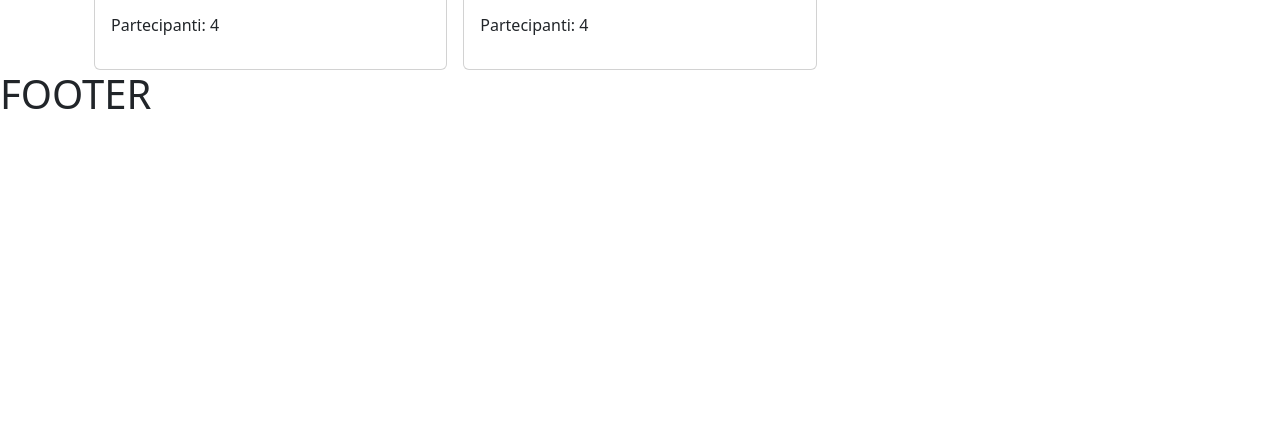
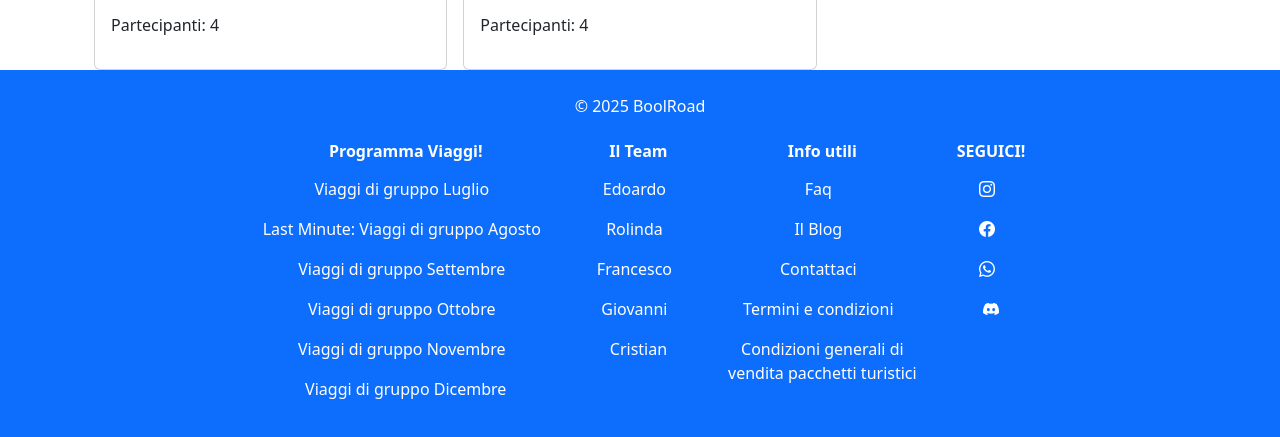
Before and after one commit to edoardolova/BooRoad-travel, a React (Vite) app: page / in a window 1280 px wide. Shown: the part 1427-1864 px from the top of the page. Before the commit the page ends 1553 px from the top, so only its background shows below. Built offline with nearby package versions, Linux system fonts and the light colour scheme.

Commit message:
added footer with information about the site

```diff
--- a/src/components/Footer.jsx
+++ b/src/components/Footer.jsx
@@ -1,7 +1,125 @@
-export default function Footer(){
-    return(
+export default function Footer() {
+    return (
         <>
-            <h1>FOOTER</h1>
+            <footer className="bg-primary text-white text-center py-4 mt-auto">
+                <div className="container">
+                    <p className="mb-0">&copy; {new Date().getFullYear()} BoolRoad</p>
+                    <div className="d-flex justify-content-md-center">
+                        <ul className="list-inline mt-2 d-flex flex-column p-3 ">
+                            <h6><strong>Programma Viaggi!</strong></h6>
+                            <li className="list-inline-item p-2">
+                                <a href="/privacy" className="text-white text-decoration-none">
+                                    Viaggi di gruppo Luglio
+                                </a>
+                            </li>
+                            <li className="list-inline-item p-2">
+                                <a href="/privacy" className="text-white text-decoration-none">
+                                    Last Minute: Viaggi di gruppo Agosto
+                                </a>
+                            </li>
+                            <li className="list-inline-item p-2">
+                                <a href="/privacy" className="text-white text-decoration-none">
+                                    Viaggi di gruppo Settembre
+                                </a>
+                            </li>
+                            <li className="list-inline-item p-2">
+                                <a href="/privacy" className="text-white text-decoration-none">
+                                    Viaggi di gruppo Ottobre
+                                </a>
+                            </li>
+                            <li className="list-inline-item p-2">
+                                <a href="/privacy" className="text-white text-decoration-none">
+                                    Viaggi di gruppo Novembre
+                                </a>
+                            </li>
+                            <li className="list-inline-item p-2">
+                                <a href="/privacy" className="text-white text-decoration-none">
+                                    Viaggi di gruppo Dicembre
+                                </a>
+                            </li>
+                        </ul>
+                        <ul className="list-inline mt-2 d-flex flex-column p-3 ">
+                            <h6><strong>Il Team</strong></h6>
+                            <li className="list-inline-item p-2">
+                                <a href="/privacy" className="text-white text-decoration-none">
+                                    Edoardo
+                                </a>
+                            </li>
+                            <li className="list-inline-item p-2">
+                                <a href="/privacy" className="text-white text-decoration-none">
+                                    Rolinda
+                                </a>
+                            </li>
+                            <li className="list-inline-item p-2">
+                                <a href="/privacy" className="text-white text-decoration-none">
+                                    Francesco
+                                </a>
+                            </li>
+                            <li className="list-inline-item p-2">
+                                <a href="/privacy" className="text-white text-decoration-none">
+                                    Giovanni
+                                </a>
+                            </li>
+                            <li className="list-inline-item p-2">
+                                <a href="/privacy" className="text-white text-decoration-none">
+                                    Cristian
+                                </a>
+                            </li>
+                        </ul>
+                        <ul className="list-inline mt-2 d-flex flex-column p-3 ">
+                            <h6><strong>Info utili</strong></h6>
+                            <li className="list-inline-item p-2">
+                                <a href="/privacy" className="text-white text-decoration-none">
+                                    Faq
+                                </a>
+                            </li>
+                            <li className="list-inline-item p-2">
+                                <a href="/privacy" className="text-white text-decoration-none">
+                                    Il Blog
+                                </a>
+                            </li>
+                            <li className="list-inline-item p-2">
+                                <a href="/privacy" className="text-white text-decoration-none">
+                                    Contattaci
+                                </a>
+                            </li>
+                            <li className="list-inline-item p-2">
+                                <a href="/privacy" className="text-white text-decoration-none">
+                                    Termini e condizioni
+                                </a>
+                            </li>
+                            <li className="list-inline-item p-2">
+                                <a href="/privacy" className="text-white text-decoration-none">
+                                    Condizioni generali di <br />vendita pacchetti turistici
+                                </a>
+                            </li>
+                        </ul>
+                        <ul className="list-inline mt-2 d-flex flex-column p-3 ">
+                            <h6><strong>SEGUICI!</strong></h6>
+                            <li className="list-inline-item p-2">
+                                <a href="/privacy" className="text-white text-decoration-none">
+                                    <i class="bi bi-instagram"></i>
+                                </a>
+                            </li>
+                            <li className="list-inline-item p-2">
+                                <a href="/privacy" className="text-white text-decoration-none">
+                                    <i class="bi bi-facebook"></i>
+                                </a>
+                            </li>
+                            <li className="list-inline-item p-2">
+                                <a href="/privacy" className="text-white text-decoration-none">
+                                    <i class="bi bi-whatsapp"></i>
+                                </a>
+                            </li>
+                            <li className="list-inline-item p-2">
+                                <a href="/privacy" className="text-white text-decoration-none">
+                                    <i class="bi bi-discord"></i>
+                                </a>
+                            </li>
+                        </ul>
+                    </div>
+                </div>
+            </footer>
         </>
     )
 }
```
